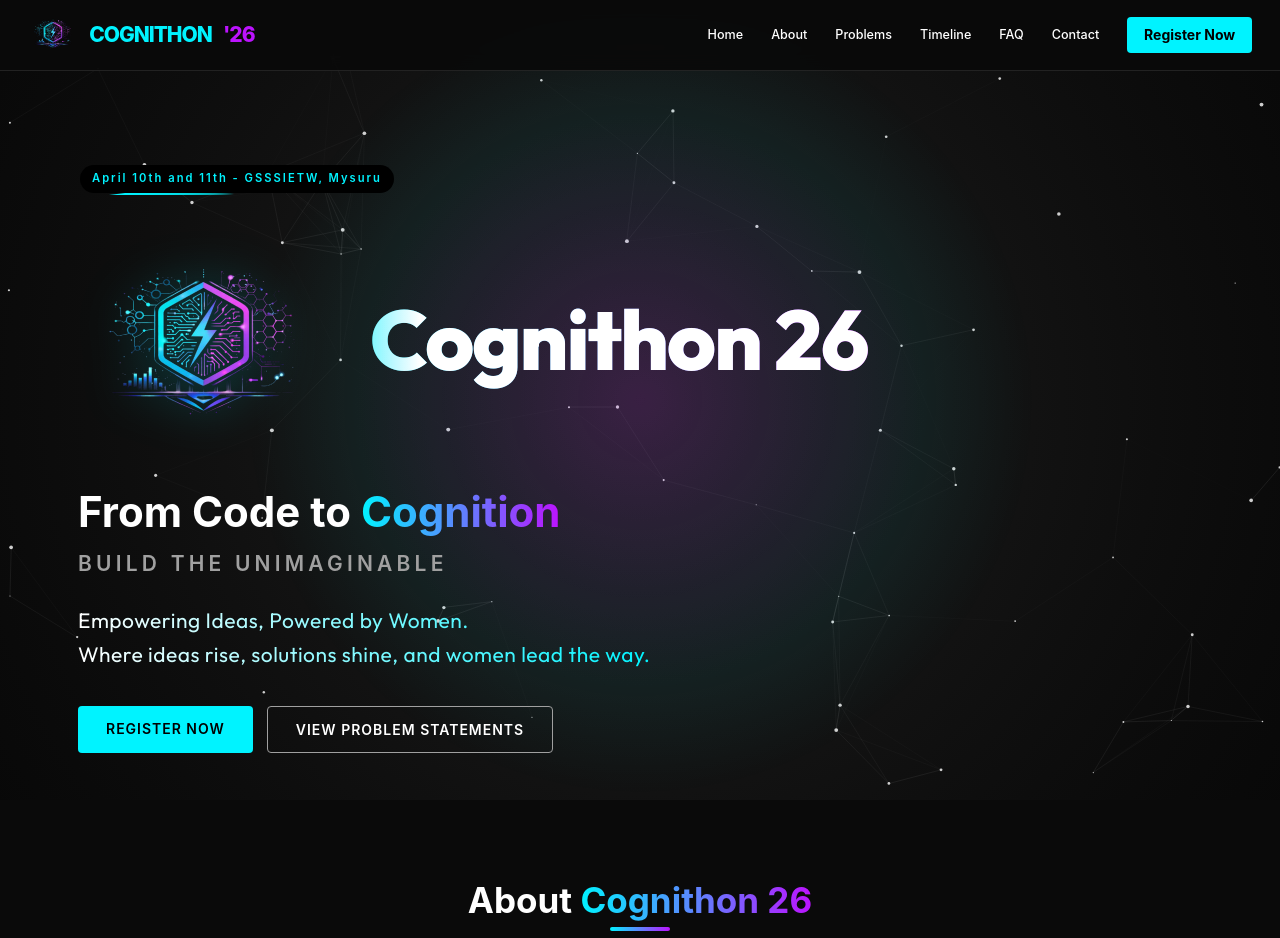
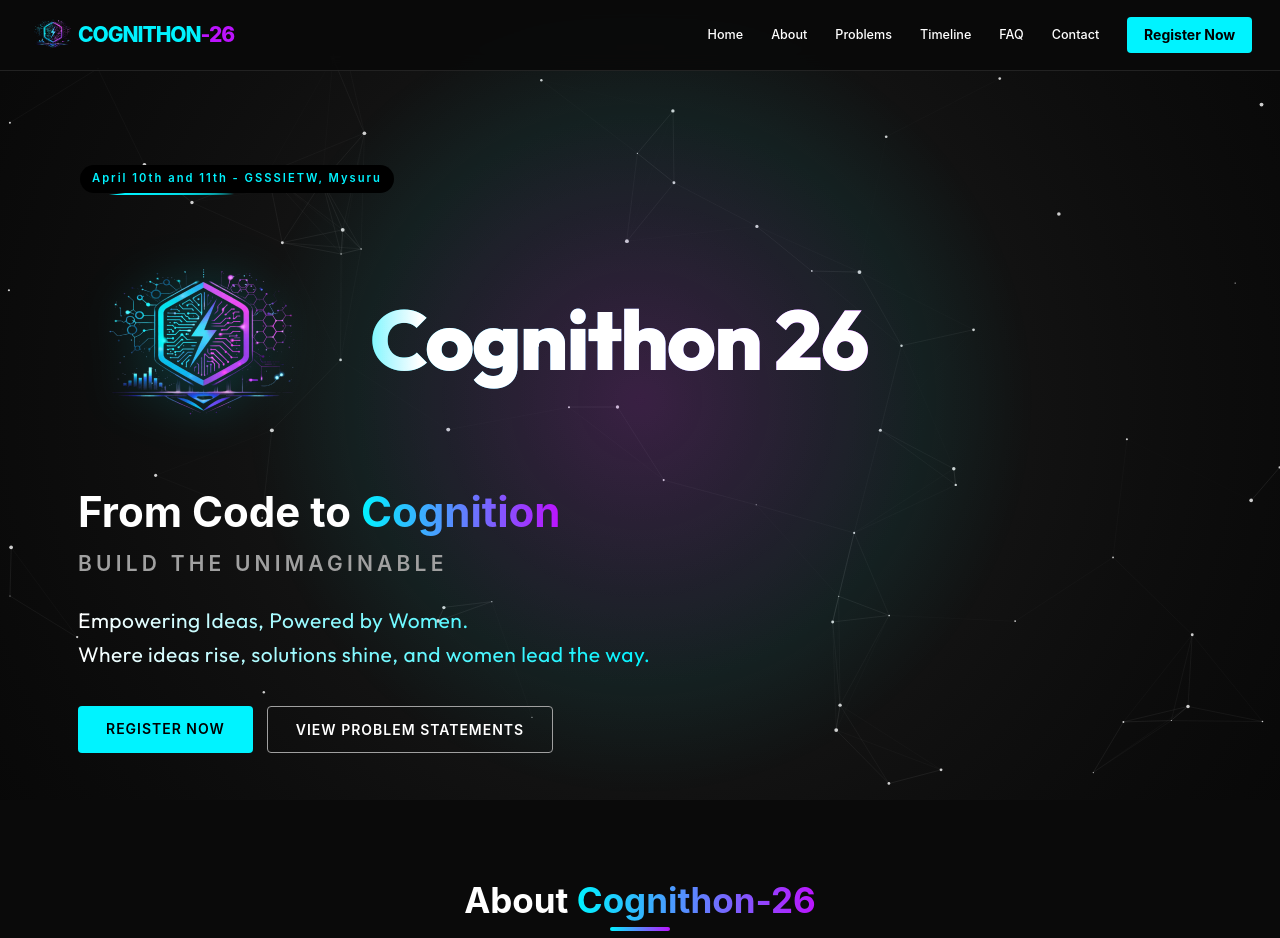
Before and after one commit to chandanaputtaswamy/Cognithon-26, a React (Vite) app: page / in a window 1280 px wide. Shown: the top 938 px of the page. Built offline with nearby package versions, Linux system fonts and the light colour scheme.

Commit message:
Update Cognithon'26 to Cognithon-26 and fix logo spacing

```diff
--- a/src/components/Footer.tsx
+++ b/src/components/Footer.tsx
@@ -6,7 +6,7 @@ const Footer = () => {
         <footer className="footer">
             <div className="footer-container">
                 <div className="footer-section">
-                    <h3 className="footer-logo">COGNITHON<span>'26</span></h3>
+                    <h3 className="footer-logo">COGNITHON<span>-26</span></h3>
                     <p>Innovate. Disrupt. Build the Future.</p>
                 </div>
 
--- a/src/components/Navbar.tsx
+++ b/src/components/Navbar.tsx
@@ -39,7 +39,7 @@ const Navbar = () => {
             <div className="navbar-container">
                 <Link to="/" className="logo">
                     <img src="/favicon.png" alt="Cognithon Logo" className="nav-logo-img" />
-                    COGNITHON<span>'26</span>
+                    COGNITHON<span>-26</span>
                 </Link>
 
                 {/* Desktop Links */}
--- a/src/data/events.json
+++ b/src/data/events.json
@@ -1,7 +1,7 @@
 {
   "about": {
-    "title": "About Cognithon 26",
-    "description": "Cognithon’26 is an all-women hackathon created to inspire innovation, collaboration, and bold problem-solving. It brings together passionate female coders, designers, and thinkers to develop meaningful tech solutions in a supportive, empowering space. Whether you're a beginner or a pro, Cognithon’26 gives you the platform to learn, build, and showcase your creativity.\n\nMore than a competition, Cognithon’26 celebrates the strength and vision of women in technology. Participants get the chance to explore new ideas, work with mentors, and turn concepts into impactful prototypes. This is where confidence grows, skills sharpen, and women lead the future of innovation.",
+    "title": "About Cognithon-26",
+    "description": "Cognithon-26 is an all-women hackathon created to inspire innovation, collaboration, and bold problem-solving. It brings together passionate female coders, designers, and thinkers to develop meaningful tech solutions in a supportive, empowering space. Whether you're a beginner or a pro, Cognithon-26 gives you the platform to learn, build, and showcase your creativity.\n\nMore than a competition, Cognithon-26 celebrates the strength and vision of women in technology. Participants get the chance to explore new ideas, work with mentors, and turn concepts into impactful prototypes. This is where confidence grows, skills sharpen, and women lead the future of innovation.",
     "theme": "Innovation for a Better Tomorrow",
     "venue": "Tech Park, Silicon Valley (Hybrid)"
   },
--- a/src/pages/Home.tsx
+++ b/src/pages/Home.tsx
@@ -27,7 +27,7 @@ const Home = () => {
                             backgroundClip: 'text',
                             WebkitTextFillColor: 'transparent',
                             color: 'transparent'
-                        }}>Cognithon 26</span>
+                        }}>Cognithon-26</span>
                     </span>
                 }
                 subtitle="THE VISION"
--- a/src/pages/Register.tsx
+++ b/src/pages/Register.tsx
@@ -4,7 +4,7 @@ import '../styles/Section.css';
 const Register = () => {
     return (
         <div style={{ paddingTop: '60px', minHeight: '80vh' }}>
-            <Section title="Register for Cognithon '26">
+            <Section title="Register for Cognithon-26">
                 <div style={{
                     display: 'flex',
                     flexDirection: 'column',
--- a/src/styles/Navbar.css
+++ b/src/styles/Navbar.css
@@ -29,7 +29,9 @@
 .logo {
     display: flex;
     align-items: center;
-    gap: 0.8rem;
+    display: flex;
+    align-items: center;
+    gap: 0;
     font-size: 1.5rem;
     font-weight: 800;
     letter-spacing: -0.05em;
```
Also changed, not shown: 1 other file (tests, documents, lock files or other folders).
